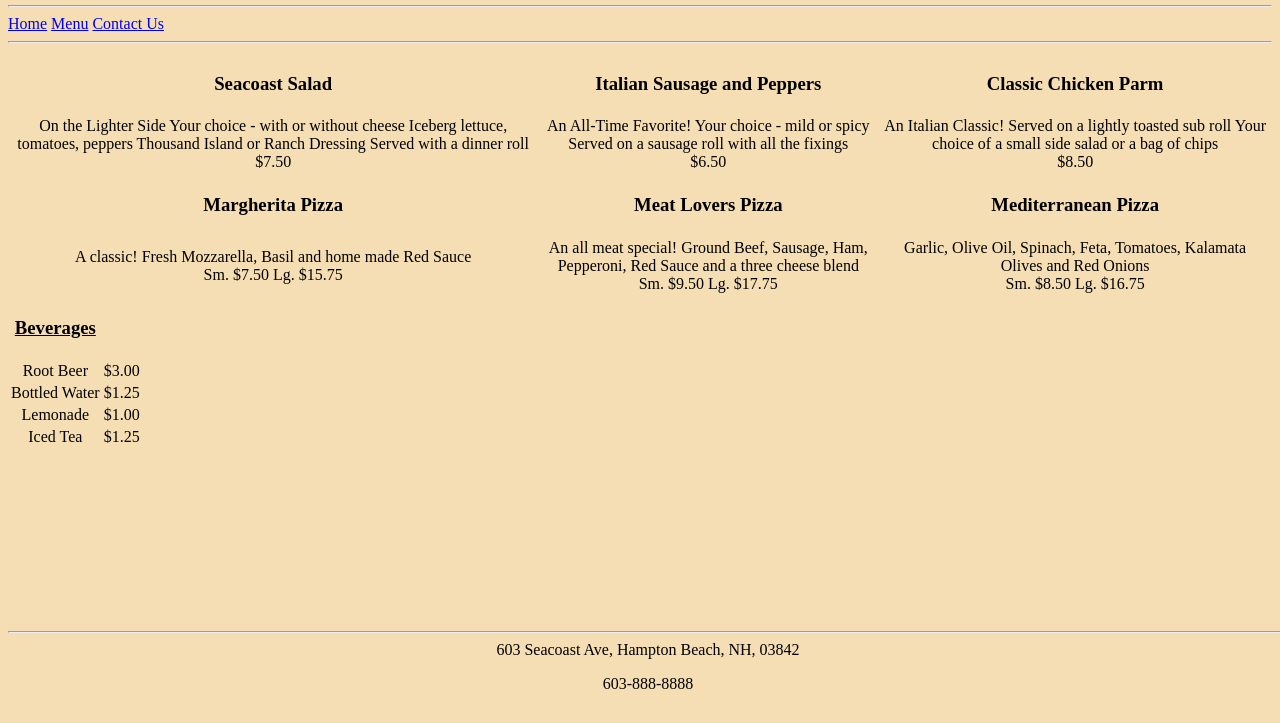
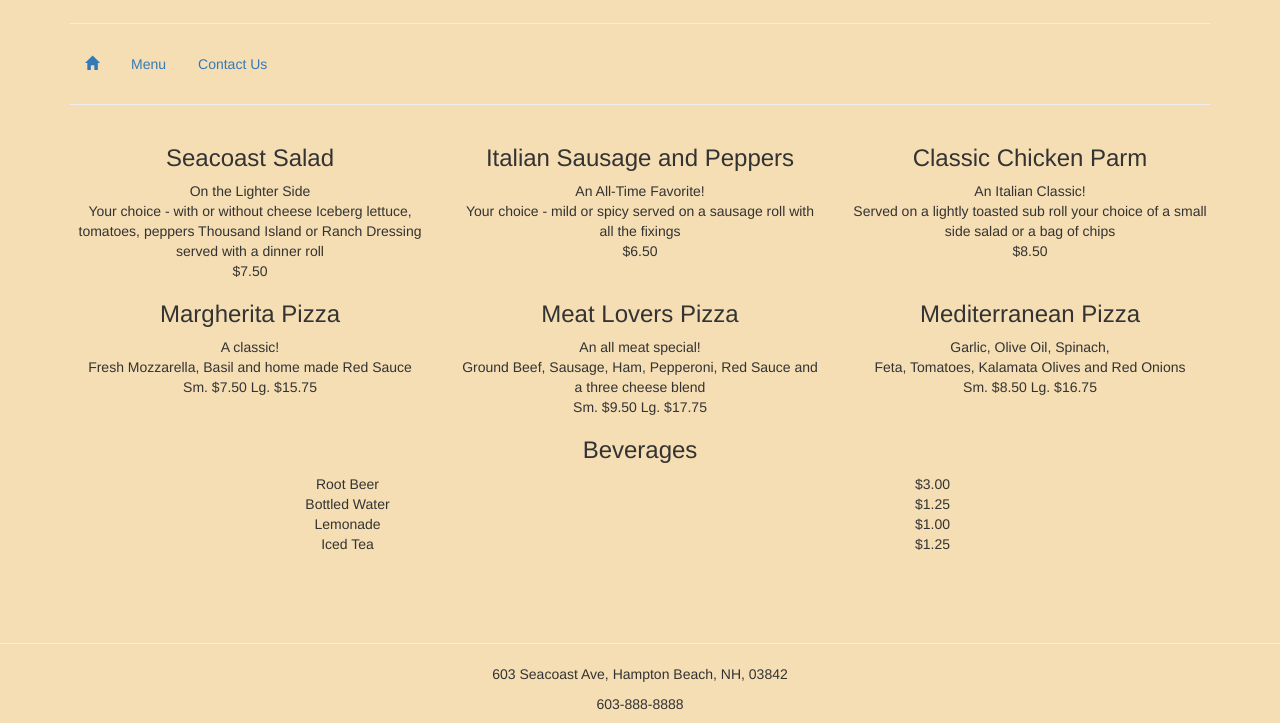
Before and after one commit to Cnr5007/Moose, a plain HTML site: page Labs/restaurantMenu.html in a window 1280 px wide. Shown: the part 77-800 px from the top of the page. Drawn offline with nearby package versions, Linux system fonts and the light colour scheme.

Commit message:
CSS 3.6 Lab - Restaurant site

```diff
--- a/Labs/restaurantMenu.html
+++ b/Labs/restaurantMenu.html
@@ -2,11 +2,12 @@
 <html>
     <head>
         <title>Menu</title>
+        <link rel="stylesheet" href="../../bootstrap-3.3.7-dist/css/bootstrap.css">
         <style>
            th {
                text-decoration: underline;
            }
-            td {
+            div {
                 text-align: center;
             }
             body {
@@ -18,15 +19,105 @@
               type="text/css" />
     </head>
     <header>
+        <div class="container">
         <h1>Six Oh 3 Pizzeria<h1>
+        </div>
     </header>
     <body>
+    <div class="container">
         <hr>
-         <a href="restaurantHome.html">Home</a>
-         <a href="restaurantMenu.html">Menu</a>
-         <a href="restaurantContactUs.html">Contact Us</a>
+        <ul class="nav nav-pills">
+            <li class="nav-item">
+                <a class="nav-link home" href="restaurantHome.html">
+                    <span class="glyphicon glyphicon-home"></span>
+                </a>
+            </li>
+            <li class="nav-item">
+                <a class="nav-link menu" href="restaurantMenu.html">Menu</a>
+            </li>
+            <li class="nav-item">
+                <a class="nav-link contactus" href="restaurantContactUs.html">Contact Us</a>
+            </li>
+        </ul>
         <hr>
-         <table>
+        <div class="row">
+            <div class="col-sm-4">
+                <h3>Seacoast Salad</h3>
+                On the Lighter Side</br>
+                Your choice - with or without cheese Iceberg lettuce, tomatoes, peppers Thousand Island or Ranch Dressing served with a dinner roll</br>
+                $7.50
+            </div>
+            <div class="col-sm-4">
+                <h3>Italian Sausage and Peppers</h3>
+                An All-Time Favorite!</br>
+                Your choice - mild or spicy served on a sausage roll with all the fixings</br>
+                $6.50
+            </div>
+            <div class="col-sm-4">
+                <h3>Classic Chicken Parm</h3>
+                An Italian Classic!</br>
+                Served on a lightly toasted sub roll your choice of a small side salad or a bag of chips</br>
+                $8.50
+            </div>
+        </div>
+        <div class="row">
+            <div class="col-sm-4">
+                <h3>Margherita Pizza</h3>
+                A classic!</br>
+                Fresh Mozzarella, Basil and home made Red Sauce</br>
+                Sm. $7.50 Lg. $15.75
+            </div>
+            <div class="col-sm-4">
+                <h3>Meat Lovers Pizza</h3>
+                An all meat special!</br>
+                Ground Beef, Sausage, Ham, Pepperoni, Red Sauce and a three cheese blend</br>
+                Sm. $9.50 Lg. $17.75
+            </div>
+            <div class="col-sm-4">
+                <h3>Mediterranean Pizza</h3>
+                Garlic, Olive Oil, Spinach,</br>
+                Feta, Tomatoes, Kalamata Olives and Red Onions</br>
+                Sm. $8.50 Lg. $16.75
+            </div>
+        </div>
+        <div class="row">
+            <div class="col-sm-12">
+                <h3>Beverages</h3>
+            </div>
+        </div>
+        <div class="row">
+            <div class="col-sm-6">
+                Root Beer
+            </div>
+            <div class="col-sm-6">
+                $3.00
+            </div>
+        </div>
+        <div class="row">
+            <div class="col-sm-6">
+                Bottled Water
+            </div>
+            <div class="col-sm-6">
+                $1.25
+            </div>
+        </div>
+        <div class="row">
+            <div class="col-sm-6">
+                Lemonade
+            </div>
+            <div class="col-sm-6">
+                $1.00
+            </div>
+        </div>
+        <div class="row">
+            <div class="col-sm-6">
+                Iced Tea
+            </div>
+            <div class="col-sm-6">
+                $1.25
+            </div>
+        </div>
+        <!--<table>
              <tr>
                  <td><h3>Seacoast Salad</h3></td>
                  <td><h3>Italian Sausage and Peppers</h3></td>
@@ -39,7 +130,7 @@
                     Served with a dinner roll</br>
                     $7.50
                 </td>
-                <td>An All-Time Favorite!
+                <td>An All-Time Favorite!</br>
                     Your choice - mild or spicy
                     Served on a sausage roll
                     with all the fixings</br>
@@ -56,18 +147,18 @@
                  <td><h3>Mediterranean Pizza</h3></td>
              </tr>
              </tr>
-                <td>A classic!
+                <td>A classic!</br>
                     Fresh Mozzarella, Basil and
                     home made Red Sauce</br>
                     Sm. $7.50 Lg. $15.75
                 </td>
-                <td>An all meat special!
+                <td>An all meat special!</br>
                     Ground Beef, Sausage, Ham,
                     Pepperoni, Red Sauce and
                     a three cheese blend</br>
                     Sm. $9.50 Lg. $17.75
                 </td>
-                <td>Garlic, Olive Oil, Spinach,
+                <td>Garlic, Olive Oil, Spinach,</br>
                     Feta, Tomatoes, Kalamata Olives
                     and Red Onions</br>
                     Sm. $8.50 Lg. $16.75
@@ -94,7 +185,8 @@
                  <td>Iced Tea</td>
                  <td>$1.25</td>
              </tr>
-         </table>
+        </table>-->
+    </div>
     </body>
     <footer>
             <hr>
```
Also changed, not shown: Labs/Album Page.html (+3 -3 lines), Labs/restaurantContactUs.html (+16 -3 lines), Labs/restaurantHome.html (+31 -7 lines). Lines whose indentation alone changed are shown as unchanged.
